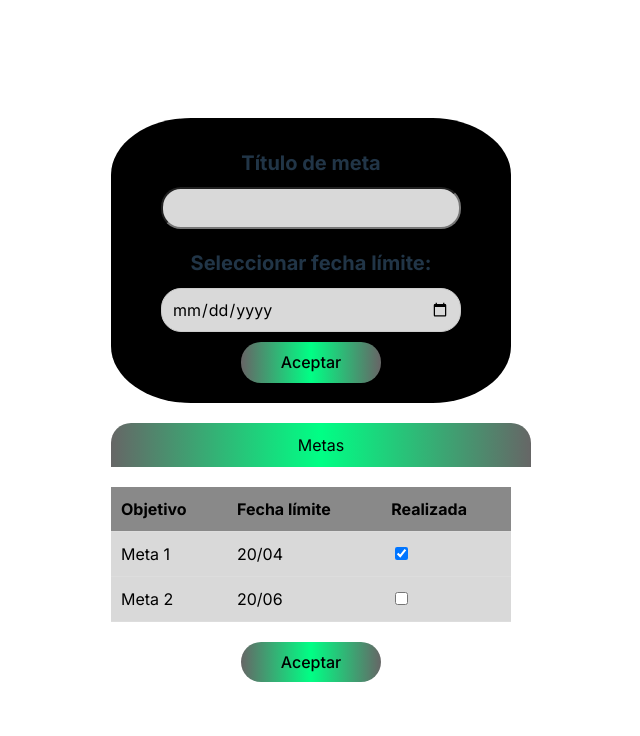
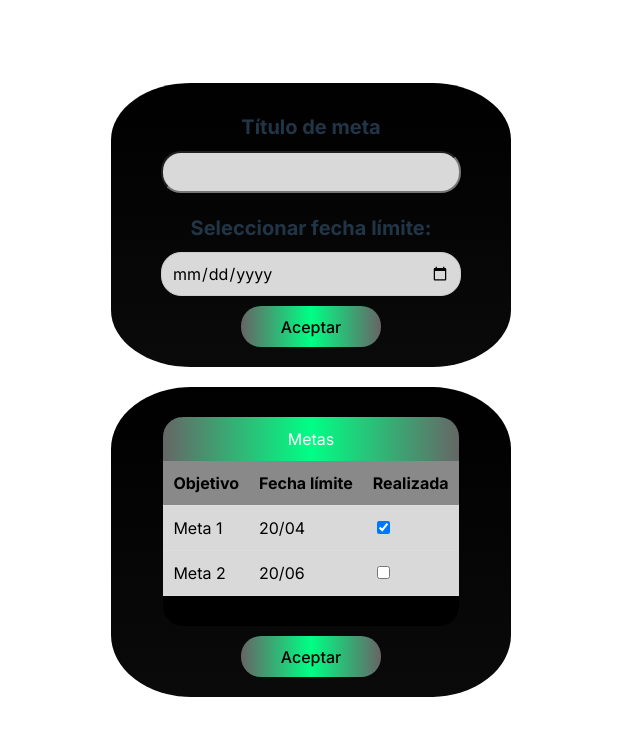
Before and after one commit to Ferchox/componentes, a React (Vite) app: page / in a window 1280 px wide. Shown: the top 736 px of the page, without its empty margins (329-969 px from the left). Built offline with nearby package versions, Linux system fonts and the light colour scheme.

Commit message:
componentes 6 y 9 terminados

```diff
--- a/src/components/Componente6.css
+++ b/src/components/Componente6.css
@@ -10,7 +10,7 @@ h1 {
 }
 
 .container {
-  background-color: black;
+  background: linear-gradient(to bottom, #000000 0%, #0A0A0A 100%);
   width: 400px;
   margin: 0 auto 20px;
   padding: 20px;
--- a/src/components/Componente9.css
+++ b/src/components/Componente9.css
@@ -1,5 +1,5 @@
 .container {
-  background-color: black;
+  background: linear-gradient(to bottom, #000000 0%, #0a0a0a 100%);
   width: 400px;
   margin: 0 auto 20px;
   padding: 20px;
@@ -17,17 +17,25 @@
     var(--verde-lima) 50%,
     var(--gris) 100%
   );
-  color: black;
+  color: white;
   padding: 10px;
   border-radius: 20px 20px 0 0;
   text-align: center;
   width: 100%;
+  box-sizing: border-box;
+}
+
+.tabla-container {
+  background-color: black;
+  border-radius: 20px;
+  padding-bottom: 30px;
+  margin-top: 10px;
+  margin-bottom: 10px;
 }
 
 .table {
   width: 100%;
   border-collapse: collapse;
-  margin-top: 20px;
 }
 
 th,
@@ -35,7 +43,7 @@ td {
   color: black;
   padding: 10px;
   text-align: left;
-  background-color: #D9D9D9;
+  background-color: #d9d9d9;
   border-bottom: 1px solid #ddd;
 }
 
@@ -43,7 +51,7 @@ th {
   background-color: #898989;
 }
 
-.accept-button {
+button {
   background: linear-gradient(
     to right,
     var(--gris) 0%,
@@ -53,11 +61,8 @@ th {
   border-radius: 20px;
   width: 140px;
   padding: 10px 20px;
-  margin-top: 20px;
-  border: none;
-  cursor: pointer;
 }
 
-.accept-button:hover {
+.button:hover {
   border-color: var(--verde-lima);
 }
--- a/src/components/Componente9.jsx
+++ b/src/components/Componente9.jsx
@@ -14,7 +14,8 @@ function Componente9() {
   };
 
   return (
-    <>
+    <div className="container">
+      <div className="tabla-container">
         <div className="header">Metas</div>
         <table className="table">
           <thead>
@@ -40,8 +41,9 @@ function Componente9() {
             ))}
           </tbody>
         </table>
-      <button className="accept-button">Aceptar</button>
-    </>
+      </div>
+      <button>Aceptar</button>
+    </div>
   );
 }
 
```
Lines whose indentation alone changed are shown as unchanged.
